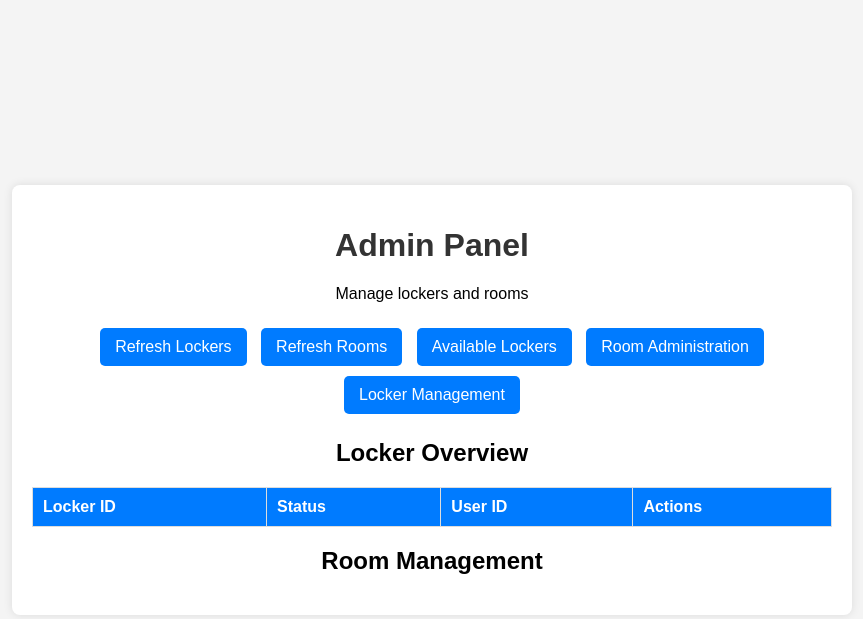
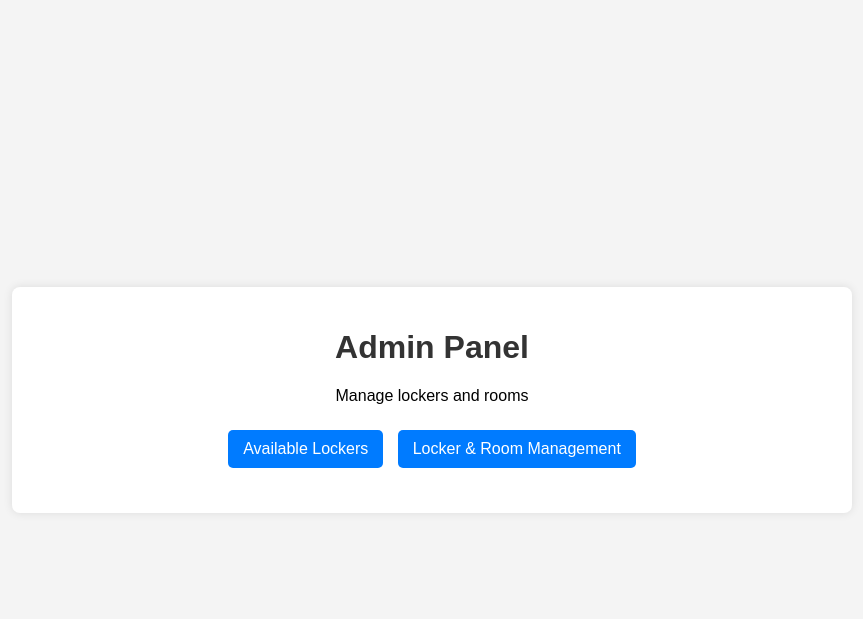
Before and after one commit to Chrizziboi/Skapapp, a FastAPI app: page /admin_page in a window 1280 px wide. Shown: the top 619 px of the page, without its empty margins (208-1071 px from the left). Run offline with FastAPI, Linux system fonts and the light colour scheme; lists and menus that the app fills with data are empty; parts of the project's set-up code (start-up, migrations or seed data) failed here and were passed over.

Commit message:
changes in admin pages and updated remove room function

```diff
--- a/main.py
+++ b/main.py
@@ -14,7 +14,7 @@ from backend.model.Statistic import *
 from backend.model.AdminUser import create_admin
 from backend.model.StandardUser import reserve_locker
 from backend.model.Locker import Locker, add_locker, add_note_to_locker, add_multiple_lockers
-from backend.model.LockerRoom import create_locker_room
+from backend.model.LockerRoom import create_locker_room, delete_locker_room
 from backend.Service.ErrorHandler import fastapi_error_handler
 
 # Initialiser SQLite3
@@ -281,22 +281,7 @@ def delete_room_endpoint(room_id: int, db: Session = Depends(get_db)):
     """
     Sletter et garderoberom samt alle skap tilknyttet det rommet.
     """
-    room = db.query(LockerRoom).filter(LockerRoom.id == room_id).first()
-    if not room:
-        raise HTTPException(status_code=404, detail=f"Garderoberom med id: {room_id} ikke funnet.")
-
-    try:
-        # Slett alle skap i rommet først
-        db.query(Locker).filter(Locker.locker_room_id == room_id).delete()
-
-        # Slett selve rommet
-        db.delete(room)
-        db.commit()
-
-        return {"message": f"Garderoberom med id {room_id} og tilhørende skap er nå slettet."}
-    except Exception as e:
-        db.rollback()  # Sørger for at feilen ikke etterlater en halvferdig transaksjon.
-        raise HTTPException(status_code=500, detail=f"En feil oppstod under sletting: {str(e)}")
+    return delete_locker_room(room_id, db)
 
 ''' STATISTIC CALLS '''
 
--- a/static/styles/admin_page.css
+++ b/static/styles/admin_page.css
@@ -42,35 +42,3 @@ button {
 button:hover {
     background-color: #0056b3;
 }
-
-table {
-    width: 100%;
-    border-collapse: collapse;
-    margin-top: 20px;
-}
-
-table, th, td {
-    border: 1px solid #ddd;
-}
-
-th, td {
-    padding: 10px;
-    text-align: left;
-}
-
-th {
-    background-color: #007bff;
-    color: white;
-}
-
-ul {
-    list-style-type: none;
-    padding: 0;
-}
-
-ul li {
-    background: #e9ecef;
-    margin: 5px 0;
-    padding: 10px;
-    border-radius: 5px;
-}
--- a/templates/admin_page.html
+++ b/templates/admin_page.html
@@ -12,76 +12,18 @@
         <p>Manage lockers and rooms</p>
 
         <div class="actions">
-            <button onclick="fetchLockers()">Refresh Lockers</button>
-            <button onclick="fetchRooms()">Refresh Rooms</button>
             <button onclick="goToAvailableLockers()">Available Lockers</button>
-            <button onclick="goToRoomAdmin()">Room Administration</button>
-            <button onclick="window.location.href='/admin_lockers'">Locker Management</button>
+            <button onclick="goToLockerRoomManagement()">Locker & Room Management</button>
         </div>
-
-        <h2>Locker Overview</h2>
-        <table>
-            <thead>
-                <tr>
-                    <th>Locker ID</th>
-                    <th>Status</th>
-                    <th>User ID</th>
-                    <th>Actions</th>
-                </tr>
-            </thead>
-            <tbody id="locker-table">
-                <!-- Lockers will be dynamically added here -->
-            </tbody>
-        </table>
-
-        <h2>Room Management</h2>
-        <ul id="room-list">
-            <!-- Rooms will be dynamically added here -->
-        </ul>
     </div>
 
     <script>
-        function fetchLockers() {
-            fetch("http://localhost:8080/lockers")
-                .then(response => response.json())
-                .then(data => {
-                    const lockerTable = document.getElementById("locker-table");
-                    lockerTable.innerHTML = "";
-                    data.forEach(locker => {
-                        let row = `<tr>
-                            <td>${locker.id}</td>
-                            <td>${locker.status}</td>
-                            <td>${locker.user_id || 'N/A'}</td>
-                            <td><button onclick="unlockLocker(${locker.id})">Unlock</button></td>
-                        </tr>`;
-                        lockerTable.innerHTML += row;
-                    });
-                });
-        }
-
-        function fetchRooms() {
-            fetch("http://localhost:8080/locker_rooms/")
-                .then(response => response.json())
-                .then(data => {
-                    const roomList = document.getElementById("room-list");
-                    roomList.innerHTML = "";
-                    data.forEach(room => {
-                        let listItem = `<li>${room.name} (ID: ${room.room_id})</li>`;
-                        roomList.innerHTML += listItem;
-                    });
-                });
-        }
-
-        function unlockLocker(lockerId) {
-            fetch(`http://localhost:8080/lockers/${lockerId}/unlock`, { method: "PUT" })
-                .then(response => response.json())
-                .then(data => alert(`Locker ${lockerId} unlocked.`));
-        }
         function goToAvailableLockers() {
             window.location.href = "/available_lockers";
         }
-        function goToRoomAdmin() {
-            window.location.href = "/admin_rooms";
+
+        function goToLockerRoomManagement() {
+            window.location.href = "/admin_rooms";  // Oppdater om nødvendig
         }
     </script>
 </body>
```
Also changed, not shown: backend/model/LockerRoom.py (+24 -5 lines), static/styles/standard_user_page.css (+2 -34 lines), templates/standard_user_page.html (+21 -47 lines).
